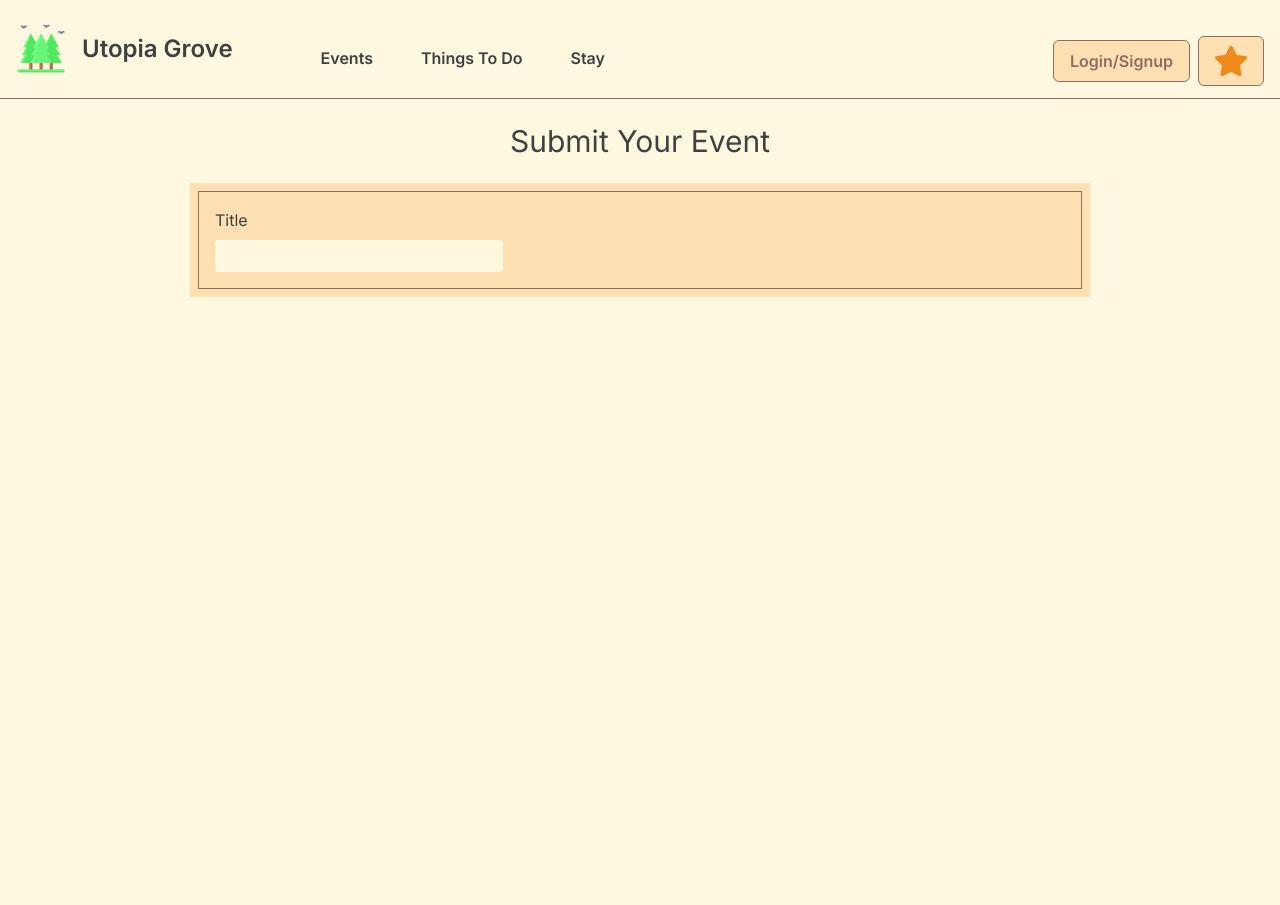
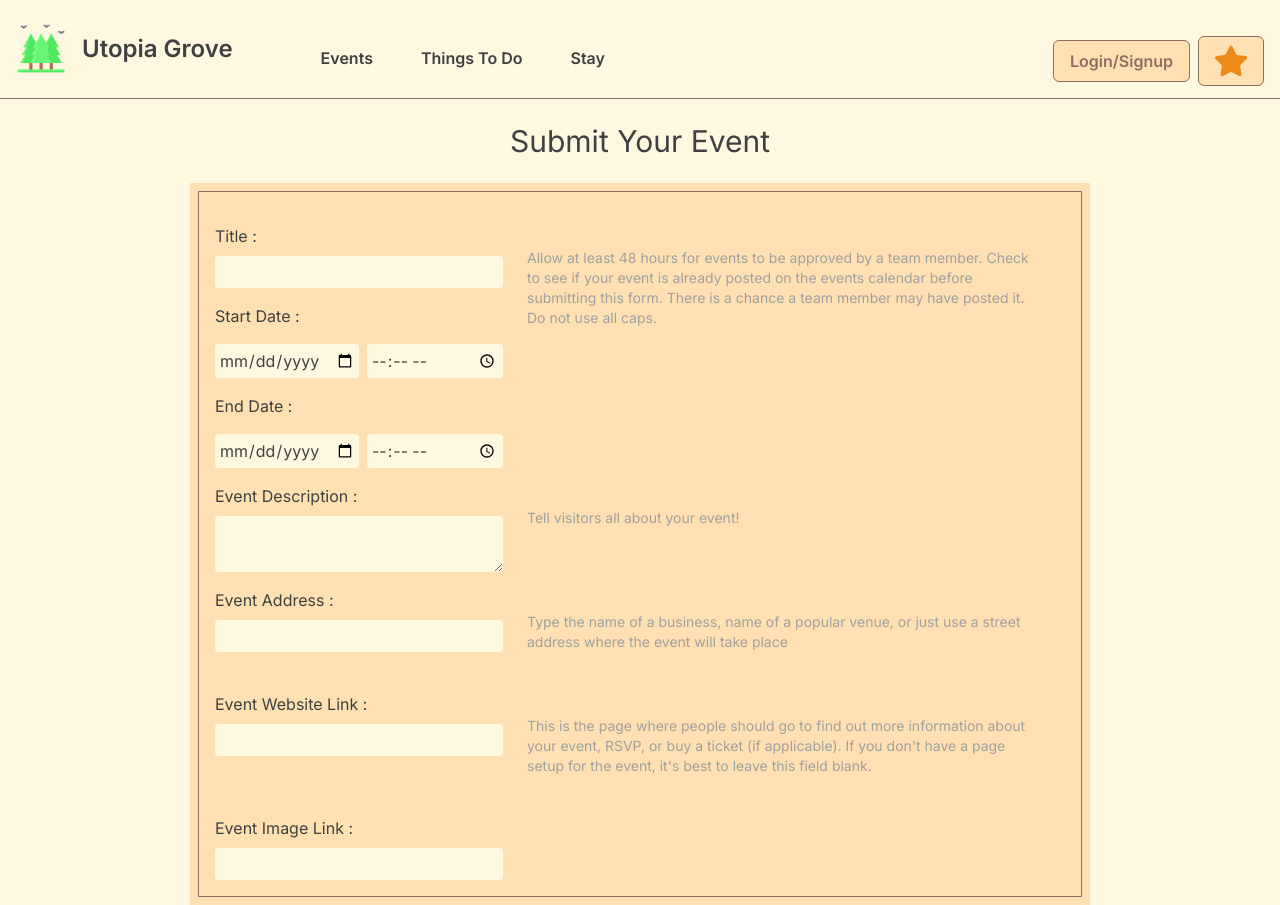
Before and after one commit to tannaz97shr/utopia-grove, a Next.js app: page /events/create in a window 1280 px wide. Before the commit the page ends 800 px from the top, so only its background shows below. Built offline with nearby package versions, Linux system fonts and the light colour scheme.

Commit message:
feat: complete event submit form

```diff
--- a/src/app/events/create/page.tsx
+++ b/src/app/events/create/page.tsx
@@ -1,3 +1,5 @@
+import FormExtraInfo from "@/components/FormExtraInfo";
+import DateAndTimePicker from "@/components/UI/DateAndTimePicker";
 import Input from "@/components/UI/Input";
 
 export default function Create() {
@@ -6,15 +8,33 @@ export default function Create() {
       <h1 className="text-3xl mt-6 mx-auto">Submit Your Event</h1>
       <div className="w-full lg:w-3/4 mx-auto bg-bg-secndary p-2 mt-6">
         <form className="border border-border-brown p-4">
-          {/* <label className="flex flex-col">
-            Title:
-            <input
-              className="w-72 rounded bg-bg-primary mt-2 p-1 focus-visible:outline-0"
-              type="text"
-              name="name"
+          <FormExtraInfo info="Allow at least 48 hours for events to be approved by a team member. Check to see if your event is already posted on the events calendar before submitting this form. There is a chance a team member may have posted it. Do not use all caps.">
+            <Input name="title" type="text" label="Title" />
+            <DateAndTimePicker
+              dateName="startDate"
+              timeName="startTime"
+              label="Start Date"
             />
-          </label> */}
-          <Input name="title" type="text" label="Title" />
+            <DateAndTimePicker
+              dateName="endDate"
+              timeName="endTime"
+              label="End Date"
+            />
+          </FormExtraInfo>
+          <FormExtraInfo info="Tell visitors all about your event!">
+            <Input
+              name="description"
+              type="textarea"
+              label="Event Description"
+            />
+          </FormExtraInfo>
+          <FormExtraInfo info="Type the name of a business, name of a popular venue, or just use a street address where the event will take place">
+            <Input name="address" type="text" label="Event Address" />
+          </FormExtraInfo>
+          <FormExtraInfo info="This is the page where people should go to find out more information about your event, RSVP, or buy a ticket (if applicable). If you don't have a page setup for the event, it's best to leave this field blank.">
+            <Input name="link" type="text" label="Event Website Link" />
+          </FormExtraInfo>
+          <Input name="image" type="text" label="Event Image Link" />
         </form>
       </div>
     </>
--- /dev/null
+++ b/src/components/FormExtraInfo/index.tsx
@@ -0,0 +1,13 @@
+interface FormExtraInfoProps {
+  children: React.ReactNode;
+  info: string;
+}
+
+export default function FormExtraInfo({ children, info }: FormExtraInfoProps) {
+  return (
+    <div className="flex">
+      <div>{children}</div>
+      <div className="text-text-secondary text-sm p-6 mt-4">{info}</div>
+    </div>
+  );
+}
--- /dev/null
+++ b/src/components/UI/DateAndTimePicker/index.tsx
@@ -0,0 +1,29 @@
+interface DateAndTimePickerProps {
+  label: string;
+  dateName: string;
+  timeName: string;
+}
+
+export default function DateAndTimePicker({
+  label,
+  dateName,
+  timeName,
+}: DateAndTimePickerProps) {
+  return (
+    <label className="flex flex-col mt-4">
+      {label} :
+      <div className="w-72 flex gap-2 mt-2">
+        <input
+          className="w-36 rounded bg-bg-primary mt-2 p-1 focus-visible:outline-0"
+          name={dateName}
+          type="date"
+        />
+        <input
+          className="w-36 rounded bg-bg-primary mt-2 p-1 focus-visible:outline-0"
+          name={timeName}
+          type="time"
+        />
+      </div>
+    </label>
+  );
+}
--- a/src/components/UI/Input/index.tsx
+++ b/src/components/UI/Input/index.tsx
@@ -18,16 +18,24 @@ export default function Input({
   checked,
 }: InputProps) {
   return (
-    <label className="flex flex-col">
-      {label}
+    <label className="flex flex-col mt-4">
+      {label} :
+      {type !== "textarea" ? (
         <input
           className={`w-72 rounded bg-bg-primary mt-2 p-1 focus-visible:outline-0 ${className}`}
-        type={type}
           name={name}
           onChange={onChange && onChange}
           value={value && value}
+          type={type}
           checked={checked && checked}
         />
+      ) : (
+        <textarea
+          className={`w-72 rounded bg-bg-primary mt-2 p-1 focus-visible:outline-0 ${className}`}
+          name={name}
+          value={value && value}
+        />
+      )}
     </label>
   );
 }
```
Lines whose indentation alone changed are shown as unchanged.
